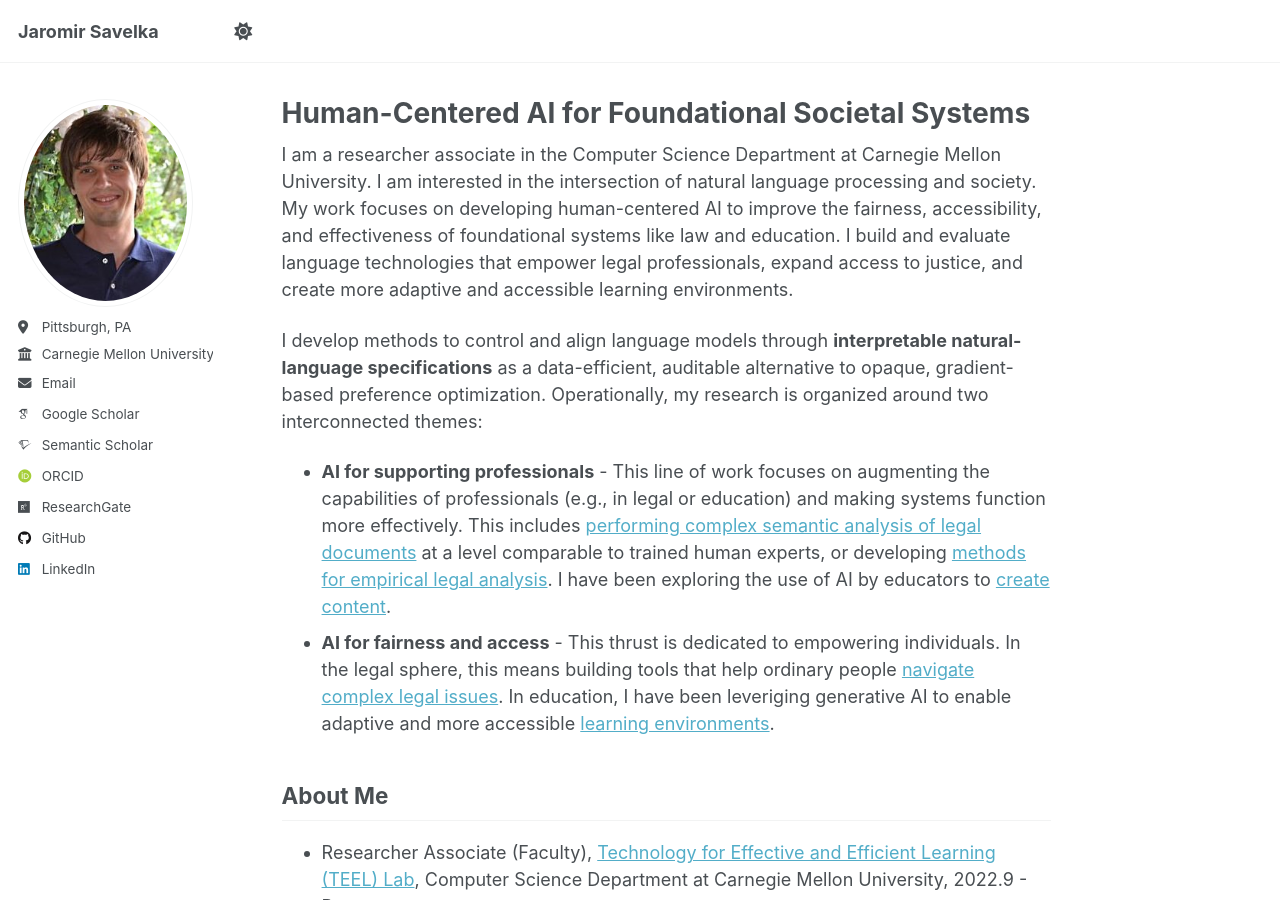
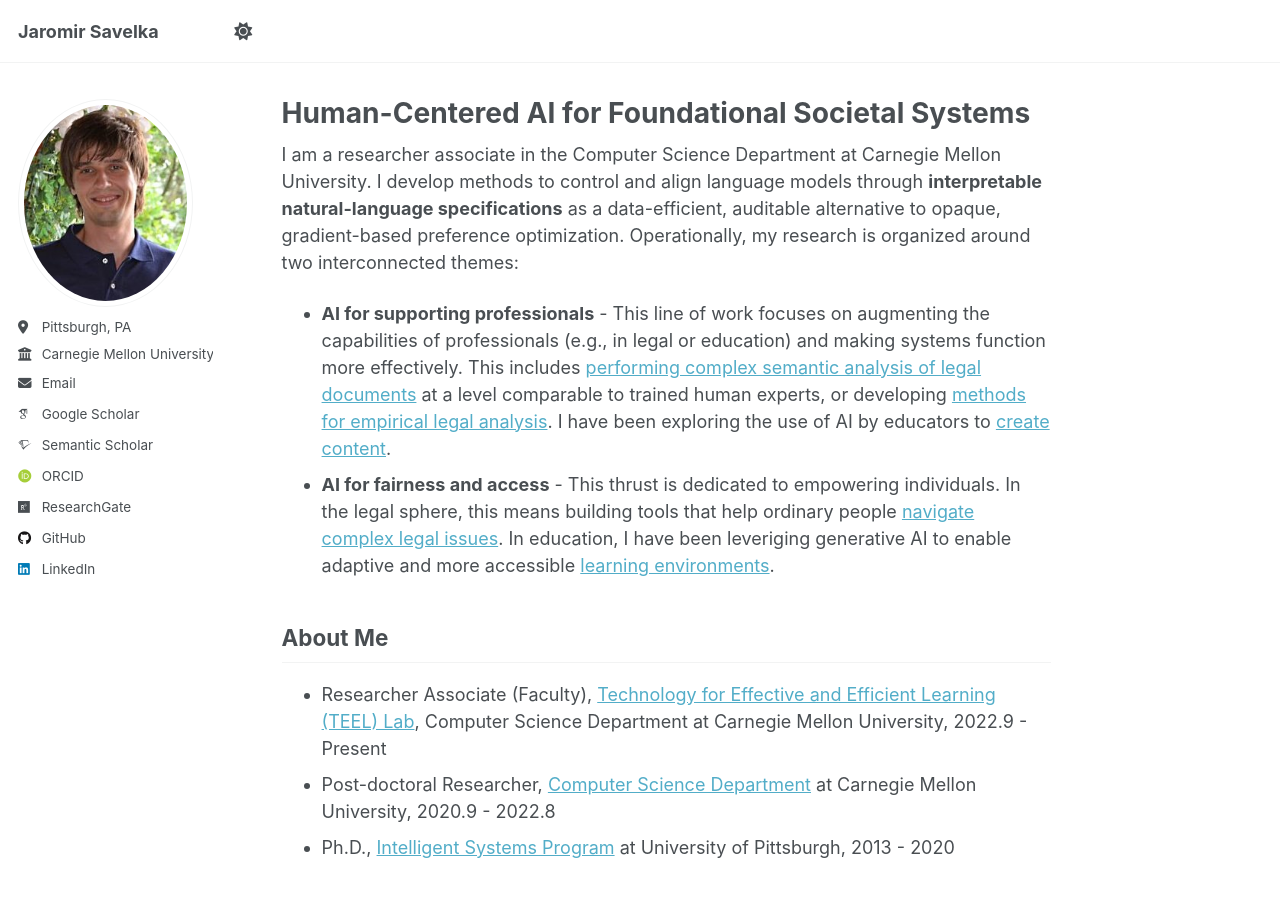
Before and after one commit to jsavelka/jsavelka.github.io, a Jekyll site: the page built from _pages/about.md, in a window 1280 px wide and 900 px high. Built offline with Jekyll 4.4.1, drawn with Linux system fonts in a browser that asks for light colours; some web fonts are replaced; a script that is not in the unit is left out.

Commit message:
Simplified the about section

```diff
--- a/_pages/about.md
+++ b/_pages/about.md
@@ -7,9 +7,7 @@ redirect_from:
   - /about.html
 ---
 
-I am a researcher associate in the Computer Science Department at Carnegie Mellon University. I am interested in the intersection of natural language processing and society. My work focuses on developing human-centered AI to improve the fairness, accessibility, and effectiveness of foundational systems like law and education. I build and evaluate language technologies that empower legal professionals, expand access to justice, and create more adaptive and accessible learning environments.
-
-I develop methods to control and align language models through **interpretable natural-language specifications** as a data-efficient, auditable alternative to opaque, gradient-based preference optimization. Operationally, my research is organized around two interconnected themes:
+I am a researcher associate in the Computer Science Department at Carnegie Mellon University. I develop methods to control and align language models through **interpretable natural-language specifications** as a data-efficient, auditable alternative to opaque, gradient-based preference optimization. Operationally, my research is organized around two interconnected themes:
 - **AI for supporting professionals** - This line of work focuses on augmenting the capabilities of professionals (e.g., in legal or education) and making systems function more effectively. This includes [performing complex semantic analysis of legal documents](https://arxiv.org/pdf/2306.13906) at a level comparable to trained human experts, or developing [methods for empirical legal analysis](https://ebooks.iospress.nl/doi/10.3233/FAIA230965). I have been exploring the use of AI by educators to [create content](https://dl.acm.org/doi/abs/10.1145/3636243.3636256).
 - **AI for fairness and access** - This thrust is dedicated to empowering individuals. In the legal sphere, this means building tools that help ordinary people [navigate complex legal issues](https://link.springer.com/article/10.1007/s10506-021-09293-5). In education, I have been leveriging generative AI to enable adaptive and more accessible [learning environments](https://dl.acm.org/doi/abs/10.1145/3631802.3631830).
 
```
